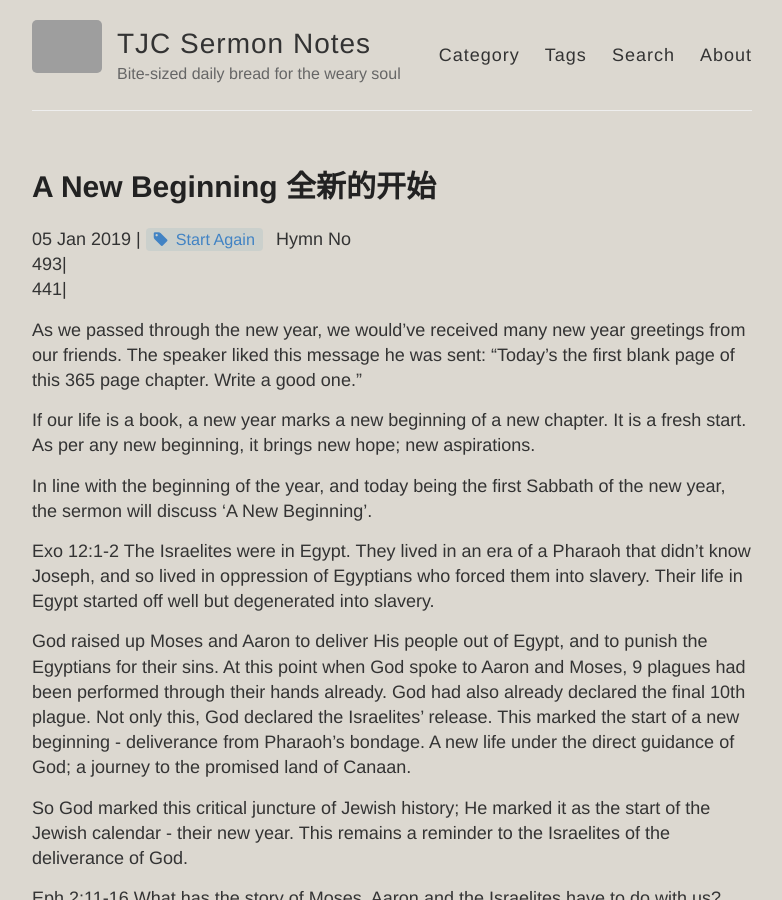
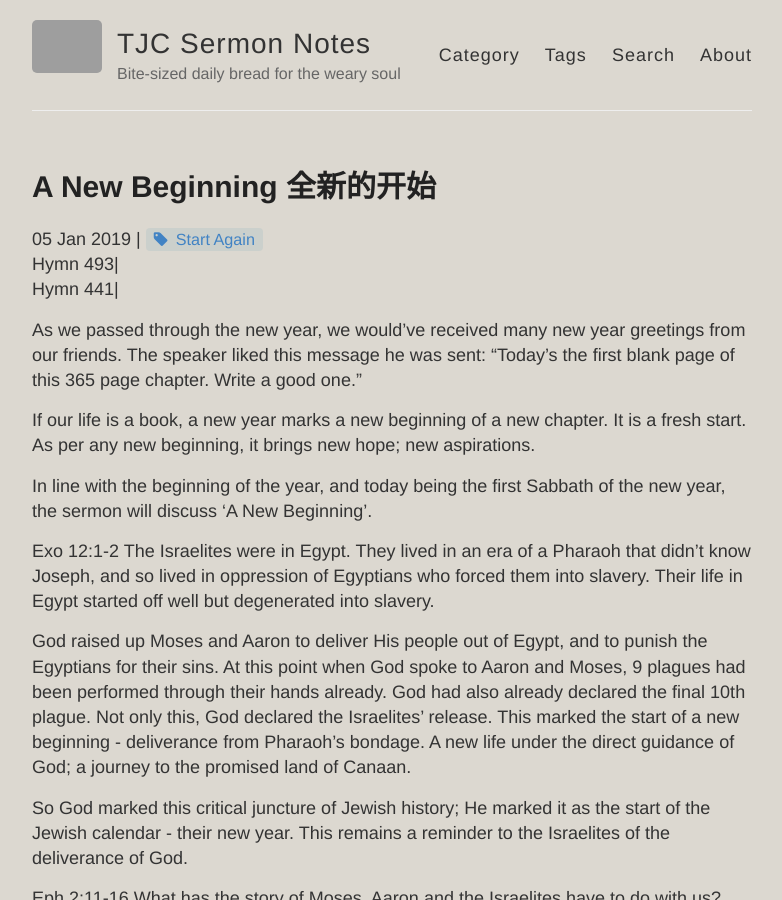
Before and after one commit to catchupTJC/catchuptjc.github.io, a Jekyll site: the page built from _posts/2019-01-05-ANewBeginning.md, in a window 1280 px wide and 900 px high. Shown: the whole window, without its empty margins (248-1030 px from the left). Built offline with Jekyll 4.4.1, drawn with Linux system fonts in a browser that asks for light colours; nearby versions of some CDN libraries; comment, search, counter and statistics services are not loaded; grey boxes are pictures that could not be loaded.

Commit message:
Update post.html

```diff
--- a/_layouts/post.html
+++ b/_layouts/post.html
@@ -12,9 +12,8 @@ layout: default
   {% endif %}
 
   {% if page.hymns %}
-  Hymn No
   {% for hymn in page.hymns %}
-    <div class="post-hymn">{{ hymn }}|</div>
+    <div class="post-hymn">Hymn {{ hymn }}|</div>
   {% endfor %}
   {% endif %}
 
```
